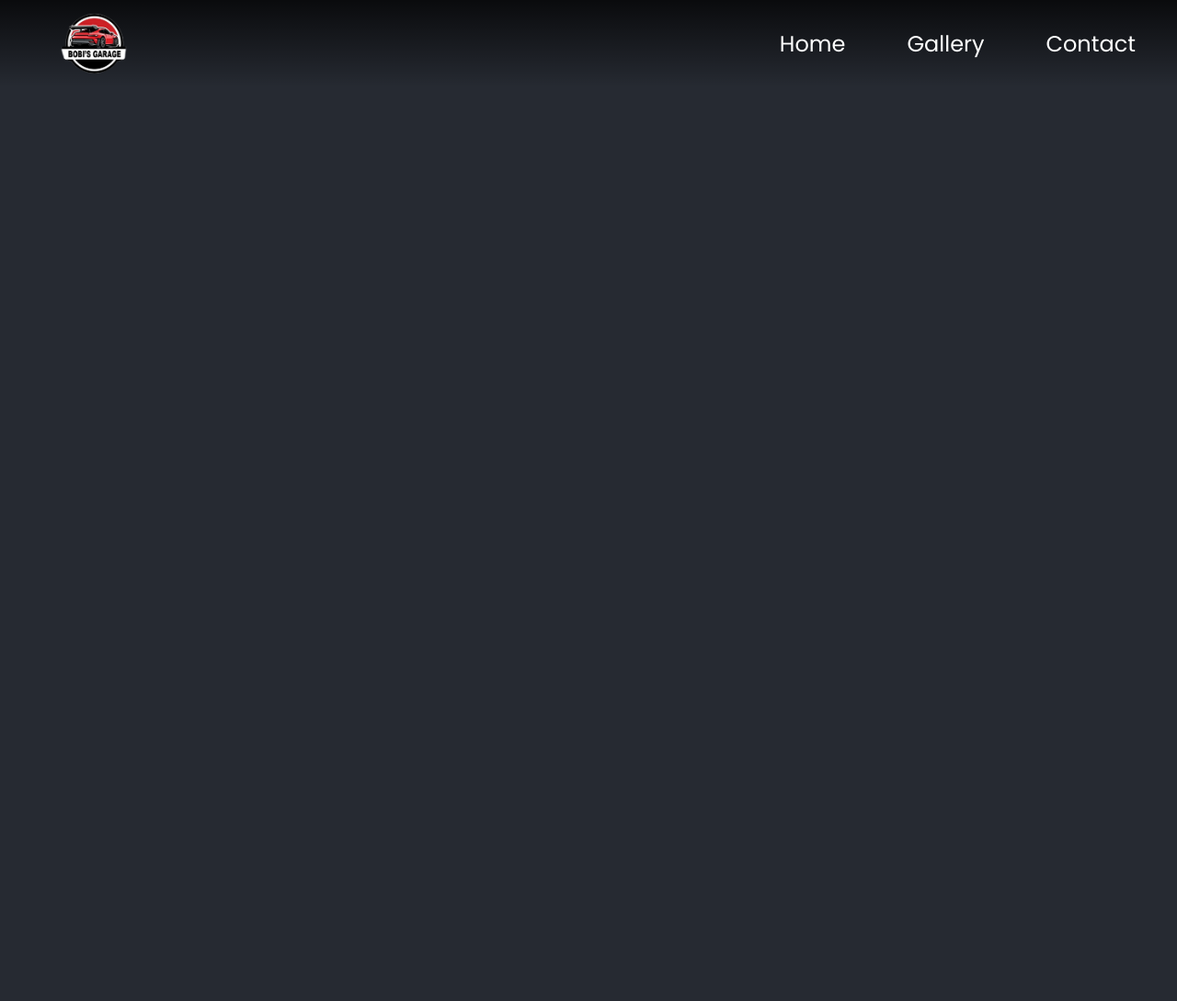
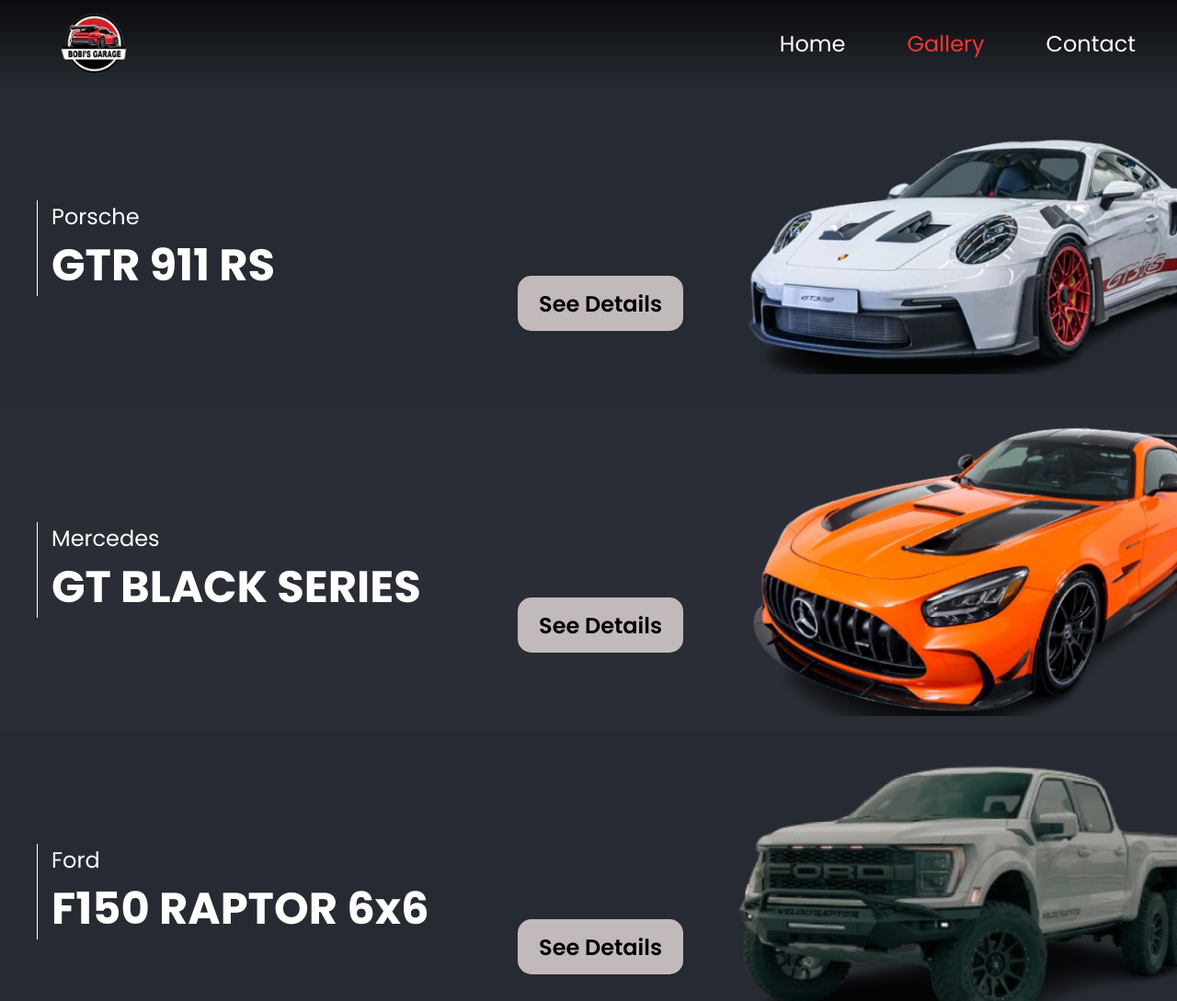
Before and after one commit to Besiiiii/car-specshow, a plain HTML site: page gallery.html in a window 1280 px wide. Shown: the top 1089 px of the page at 92% size. Before the commit the page ends 800 px from the top, so only its background shows below. Drawn offline with Linux system fonts and the light colour scheme.

Commit message:
added cars on library and added css for them

```diff
--- a/CSS/gallery.css
+++ b/CSS/gallery.css
@@ -6,12 +6,11 @@
 }
 body{
     background: #262A32;
-    overflow: hidden;
+    overflow-x: hidden;
 }
 header{
-    position: absolute;
+    position: sticky;
     z-index: 200;
-    top: 0;
     display: flex;
     width: 100vw;
     height: 95px;
@@ -47,3 +46,103 @@
 header .active{
     color: #f83535;
 }
+.topper{
+    display: flex;
+    align-items: center;
+    justify-content: space-between;
+    width: 100vw;
+    height: 350px;
+    background: #262A32;
+}
+.topper img {
+    width: 490px;
+
+}
+.lower img {
+    width: 490px;
+}
+.topper div{
+    width: 460px;
+    height: 104px;
+    margin-left: 40px;
+    border-left: 1px solid #fff;
+    display: flex;
+    flex-direction: column;
+    padding-left: 15px;
+}
+.topper div h4{
+    font-size: 24px;
+    font-family: "Poppins", sans-serif;
+    font-weight: 400;
+    color: #fff;
+}
+.topper div h1{
+    font-size: 48px;
+    font-family: "Poppins", sans-serif;
+    font-weight: 700;
+    color: #fff;
+}
+
+.topper button{
+    width: 180px;
+    height: 60px;
+    border-radius: 15px;
+    background-color: #C2BABA;
+    color: #000;
+    margin-top: 15vh;
+
+    font-size: 24px;
+    font-family: "Poppins", sans-serif;
+    font-weight: 600;
+    border: none;
+}
+.topper button:hover{
+    background-color: #f83535;
+    color: #fff;
+}
+.lower{
+    display: flex;
+    justify-content: space-between;
+    align-items: center;
+    width: 100vw;
+    height: 350px;
+    background: #2A2D35;
+}
+.lower div{
+    width: 460px;
+    height: 104px;
+    margin-left: 40px;
+    border-left: 1px solid #fff;
+    display: flex;
+    flex-direction: column;
+    padding-left: 15px;
+}
+.lower div h4{
+    font-size: 24px;
+    font-family: "Poppins", sans-serif;
+    font-weight: 400;
+    color: #fff;
+}
+.lower div h1{
+    font-size: 48px;
+    font-family: "Poppins", sans-serif;
+    font-weight: 700;
+    color: #fff;
+}
+
+.lower button{
+    width: 180px;
+    height: 60px;
+    border-radius: 15px;
+    background-color: #C2BABA;
+    color: #000;
+    margin-top: 15vh;
+    font-size: 24px;
+    font-family: "Poppins", sans-serif;
+    font-weight: 600;
+    border: none;
+}
+.lower button:hover{
+    background-color: #f83535;
+    color: #fff;
+}
--- a/gallery.html
+++ b/gallery.html
@@ -13,10 +13,36 @@
         <div>
             <ul>
                 <li><a href="index.html">Home</a></li>
-                <li><a href="/gallery.html">Gallery</a></li>
+                <li><a href="/gallery.html" class="active">Gallery</a></li>
                 <li><a href="">Contact</a></li>
             </ul>
         </div>
     </header>
+    <div>
+        <div class="topper">
+            <div >
+            <h4>Porsche</h4>
+            <h1>GTR 911 RS</h1>
+            </div>
+            <button>See Details</button>
+            <img src="/images/porschegallery.png" alt="Porsche911">
+        </div>
+        <div class="lower">
+            <div >
+            <h4>Mercedes</h4>
+            <h1>GT BLACK SERIES</h1>
+            </div>
+            <button>See Details</button>
+            <img src="/images/mercedesGTBS.png" alt="mercedesGTBS">
+        </div>
+        <div class="topper">
+            <div >
+            <h4>Ford</h4>
+            <h1>F150 RAPTOR 6x6</h1>
+            </div>
+            <button>See Details</button>
+            <img src="/images/fordRaptor.png" alt="fordRaptor">
+        </div>
+    </div>
 </body>
 </html>
```
Also changed, not shown: images/audiRS6.png (added), images/bmwM4.png (added), images/fordRaptor.png (added), images/lamborghiniUrus.png (added), images/mercedesGTBS.png (added), images/porschegallery.png (added).
